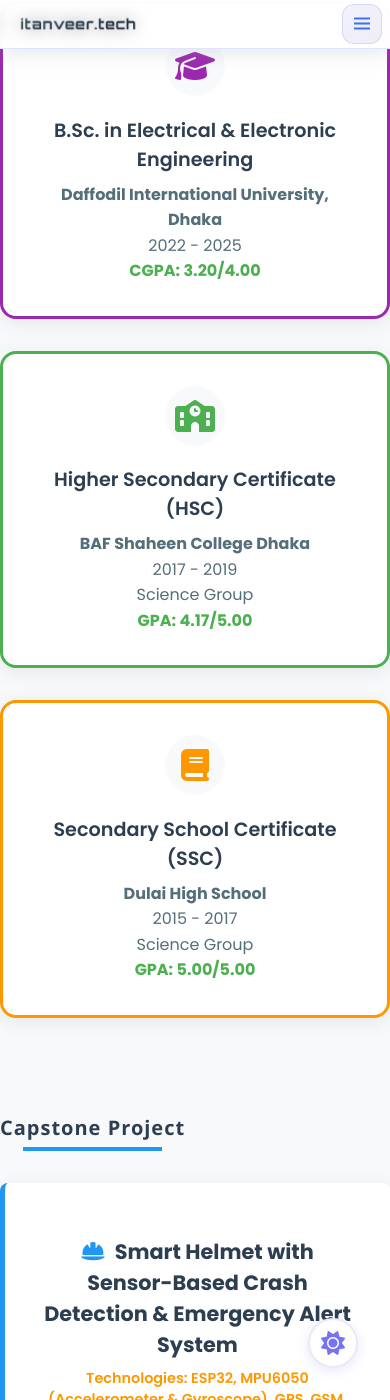
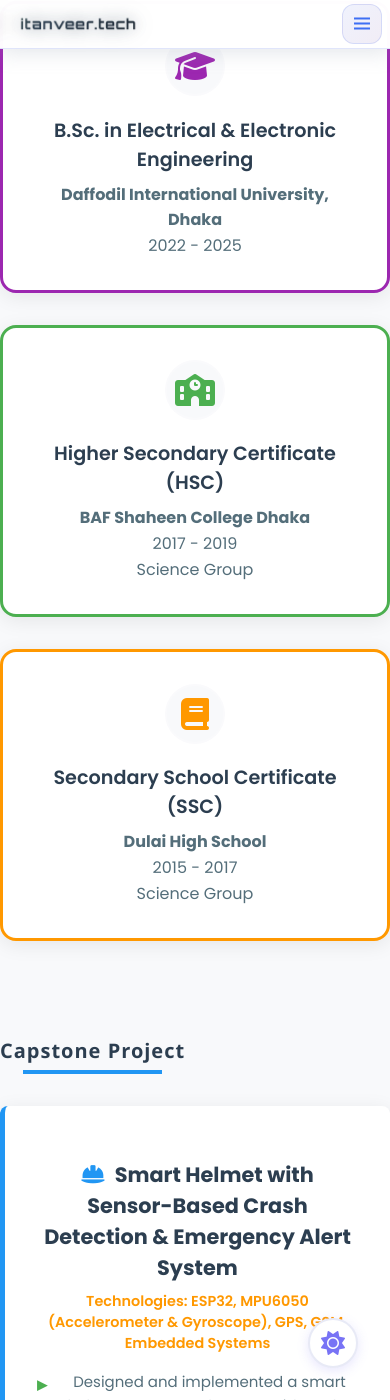
Before and after one commit to KMTanVeer/itanveer-tech-portfolio, a Jekyll site: the page about.html, which Jekyll copies as it is, in a window 390 px wide and 1400 px high, scrolled down 2445 px. Built offline with Jekyll 4.4.1, drawn with Linux system fonts in a browser that asks for light colours.

Commit message:
Update about.html: Add pitch black dark mode with galaxy effect, enhance text colors, remove GPA/CGPA, and display education cards in one row
Co-authored-by: KMTanVeer <173980115+KMTanVeer@users.noreply.github.com>

```diff
--- a/about.html
+++ b/about.html
@@ -57,32 +57,84 @@
 
   /* Dark mode variables */
   [data-theme="dark"] {
-    --bg-color: #1a1a2e;
-    --card-bg: #16213e;
-    --text-color: #e4e4e4;
-    --text-light: #b8b8b8;
-    --secondary-color: #9d8df1;
-    --link-color: #8b7fe6;
-    --shadow: 0 3px 12px rgba(157,141,241,0.25);
-    --shadow-hover: 0 8px 30px rgba(157,141,241,0.3);
-    --button-shadow: 0 4px 15px rgba(157, 141, 241, 0.35);
-    --button-shadow-hover: 0 6px 20px rgba(157, 141, 241, 0.45);
-    --border-light: #2d3561;
+    --bg-color: #0a0a0a;
+    --card-bg: #1a1a1a;
+    --text-color: #f5f5f5;
+    --text-light: #d0d0d0;
+    --secondary-color: #b8a9ff;
+    --link-color: #a89dff;
+    --shadow: 0 3px 12px rgba(157,141,241,0.4);
+    --shadow-hover: 0 8px 30px rgba(157,141,241,0.5);
+    --button-shadow: 0 4px 15px rgba(157, 141, 241, 0.5);
+    --button-shadow-hover: 0 6px 20px rgba(157, 141, 241, 0.6);
+    --border-light: #333333;
     /* Adjusted bright colors for dark mode */
-    --color-blue: #42A5F5;
-    --color-green: #66BB6A;
-    --color-orange: #FFA726;
-    --color-red: #EF5350;
-    --color-purple: #AB47BC;
-    --color-teal: #26A69A;
-    --color-pink: #EC407A;
-    --color-yellow: #FFCA28;
+    --color-blue: #5dbef7;
+    --color-green: #7fda84;
+    --color-orange: #ffb84d;
+    --color-red: #ff6b6b;
+    --color-purple: #c96dd8;
+    --color-teal: #4dd4c4;
+    --color-pink: #ff6b9d;
+    --color-yellow: #ffd95a;
   }
 
   body {
     background: var(--bg-color);
     color: var(--text-color);
     transition: background 0.3s ease, color 0.3s ease;
+    position: relative;
+  }
+
+  /* Starry galaxy background for dark mode */
+  [data-theme="dark"] body::before {
+    content: '';
+    position: fixed;
+    top: 0;
+    left: 0;
+    width: 100%;
+    height: 100%;
+    background:
+      radial-gradient(2px 2px at 20% 30%, white, transparent),
+      radial-gradient(2px 2px at 60% 70%, white, transparent),
+      radial-gradient(1px 1px at 50% 50%, white, transparent),
+      radial-gradient(1px 1px at 80% 10%, white, transparent),
+      radial-gradient(2px 2px at 90% 60%, white, transparent),
+      radial-gradient(1px 1px at 33% 80%, white, transparent),
+      radial-gradient(1px 1px at 15% 90%, white, transparent);
+    background-size: 200% 200%;
+    background-position: 0% 0%, 40% 40%, 50% 50%, 80% 10%, 90% 60%, 33% 80%, 15% 90%;
+    opacity: 0.5;
+    animation: twinkle 3s ease-in-out infinite;
+    pointer-events: none;
+    z-index: 0;
+  }
+
+  [data-theme="dark"] body::after {
+    content: '';
+    position: fixed;
+    top: 0;
+    left: 0;
+    width: 100%;
+    height: 100%;
+    background:
+      radial-gradient(ellipse at center, rgba(138, 43, 226, 0.15) 0%, transparent 50%),
+      radial-gradient(ellipse at 80% 20%, rgba(75, 0, 130, 0.1) 0%, transparent 50%),
+      radial-gradient(ellipse at 20% 80%, rgba(25, 25, 112, 0.1) 0%, transparent 50%);
+    pointer-events: none;
+    z-index: 0;
+  }
+
+  @keyframes twinkle {
+    0%, 100% { opacity: 0.5; }
+    50% { opacity: 0.8; }
+  }
+
+  [data-theme="dark"] .l-header,
+  [data-theme="dark"] .l-main,
+  [data-theme="dark"] footer {
+    position: relative;
+    z-index: 1;
   }
 
   /* Scroll animation */
@@ -170,6 +222,17 @@
     grid-template-columns: repeat(auto-fit, minmax(280px, 1fr));
     gap: 2rem;
     margin-top: 2rem;
+  }
+
+  /* Education cards in one row on PC view */
+  .education .skills__grid {
+    grid-template-columns: repeat(3, 1fr);
+  }
+
+  @media (max-width: 1024px) {
+    .education .skills__grid {
+      grid-template-columns: repeat(auto-fit, minmax(280px, 1fr));
+    }
   }
 
   /* Education Section Styling */
@@ -824,8 +887,7 @@
         <h3 class="info-card__title">B.Sc. in Electrical & Electronic Engineering</h3>
         <p class="info-card__description">
           <strong>Daffodil International University, Dhaka</strong><br>
-          2022 - 2025<br>
-          <strong style="color: var(--color-green);">CGPA: 3.20/4.00</strong>
+          2022 - 2025
         </p>
       </div>
 
@@ -837,8 +899,7 @@
         <p class="info-card__description">
           <strong>BAF Shaheen College Dhaka</strong><br>
           2017 - 2019<br>
-          Science Group<br>
-          <strong style="color: var(--color-green);">GPA: 4.17/5.00</strong>
+          Science Group
         </p>
       </div>
 
@@ -850,8 +911,7 @@
         <p class="info-card__description">
           <strong>Dulai High School</strong><br>
           2015 - 2017<br>
-          Science Group<br>
-          <strong style="color: var(--color-green);">GPA: 5.00/5.00</strong>
+          Science Group
         </p>
       </div>
     </div>
```
